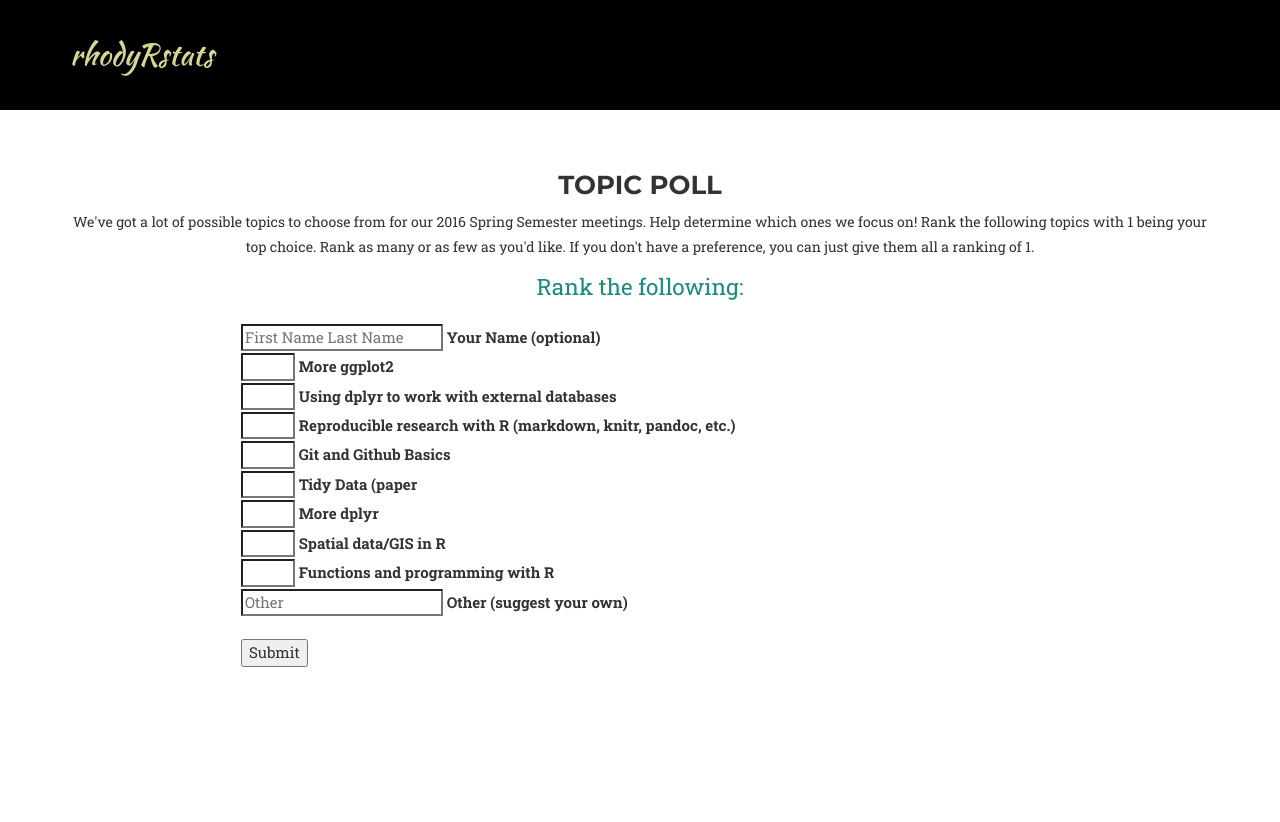
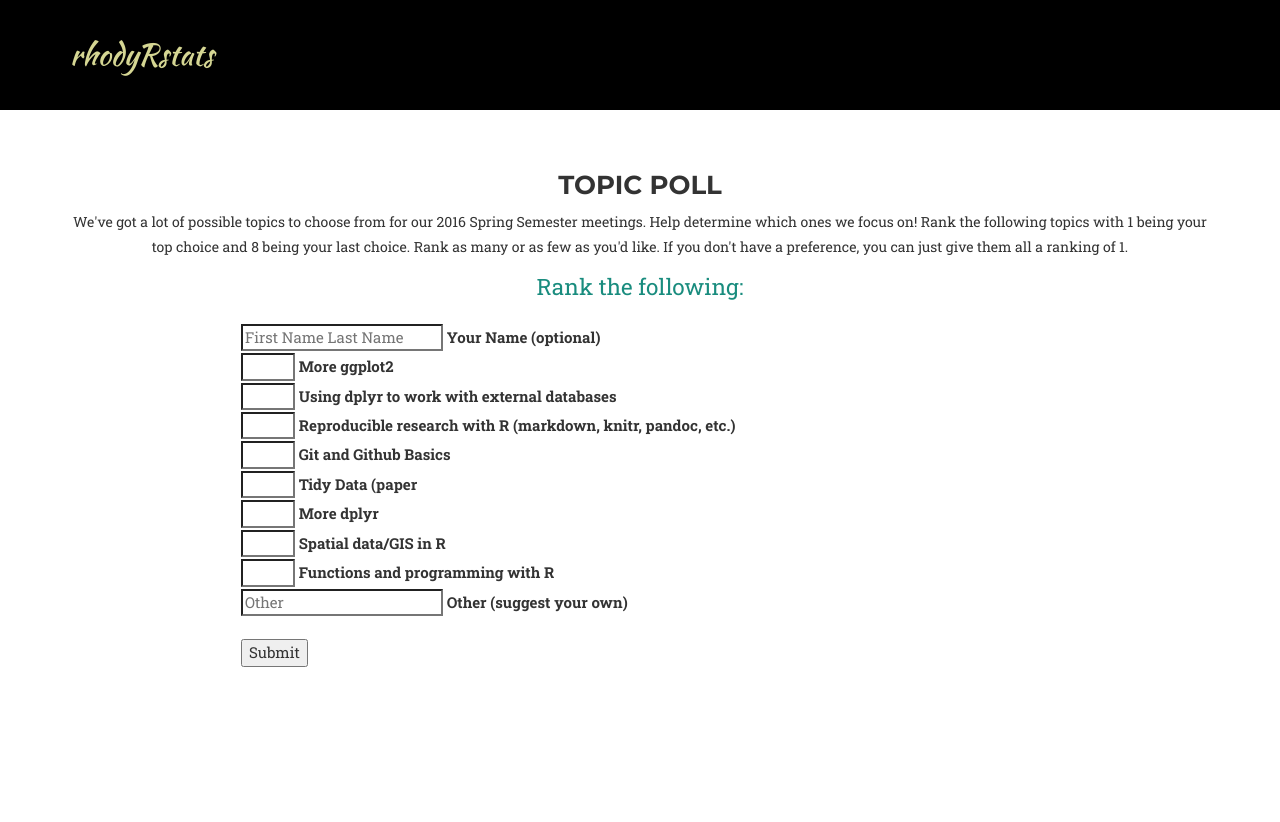
Before and after one commit to rhodyrstats/topic_poll, a Jekyll site: the page built from index.html, in a window 1280 px wide and 1167 px high. Shown: the top 822 px of the window. Built offline with Jekyll 4.4.1, drawn with Linux system fonts in a browser that asks for light colours; some web fonts are replaced; grey boxes are pictures that could not be loaded.

Commit message:
updated instructions

```diff
--- a/index.html
+++ b/index.html
@@ -20,7 +20,7 @@
           <div class="col-lg-12">
             <div style="text-align: center;">
             <h3>Topic Poll</h3>
-            <p>We've got a lot of possible topics to choose from for our 2016 Spring Semester meetings.  Help determine which ones we focus on!  Rank the following topics with 1 being your top choice.  Rank as many or as few as you'd like.  If you don't have a preference, you can just give them all a ranking of 1. </p>
+            <p>We've got a lot of possible topics to choose from for our 2016 Spring Semester meetings.  Help determine which ones we focus on!  Rank the following topics with 1 being your top choice and 8 being your last choice.  Rank as many or as few as you'd like.  If you don't have a preference, you can just give them all a ranking of 1. </p>
             </div>
             <form action="https://script.google.com/macros/s/AKfycbzkF_wHxE3jg_WcUNQCD4kDWoPFp_cIE4mR-yUa4-Fktwgaufg/exec" accept-charset="UTF-8" method="get" style="float: none; margin: auto; width: 70%;">
               <!-- Enter Google Spreadsheet ID in the yaml -->
```
